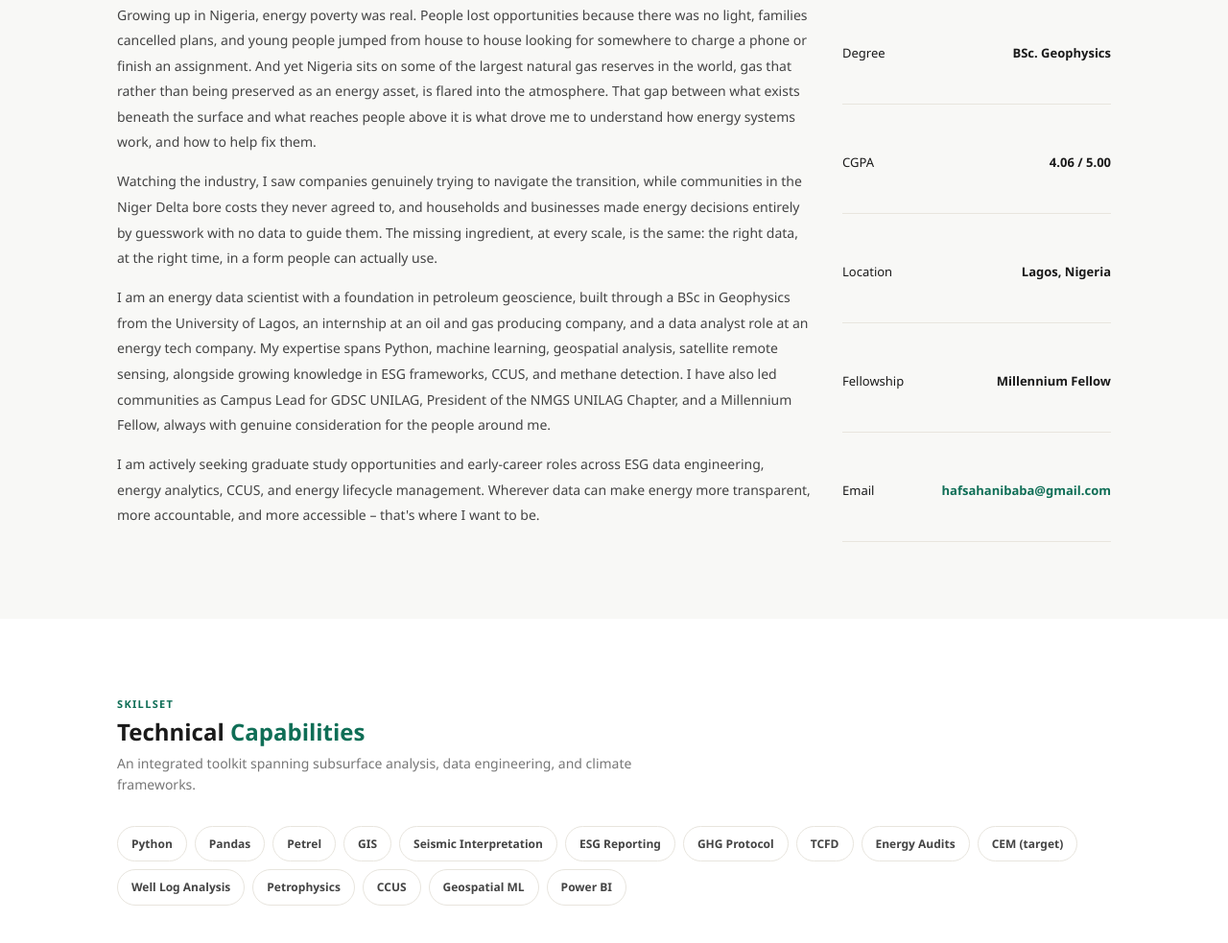
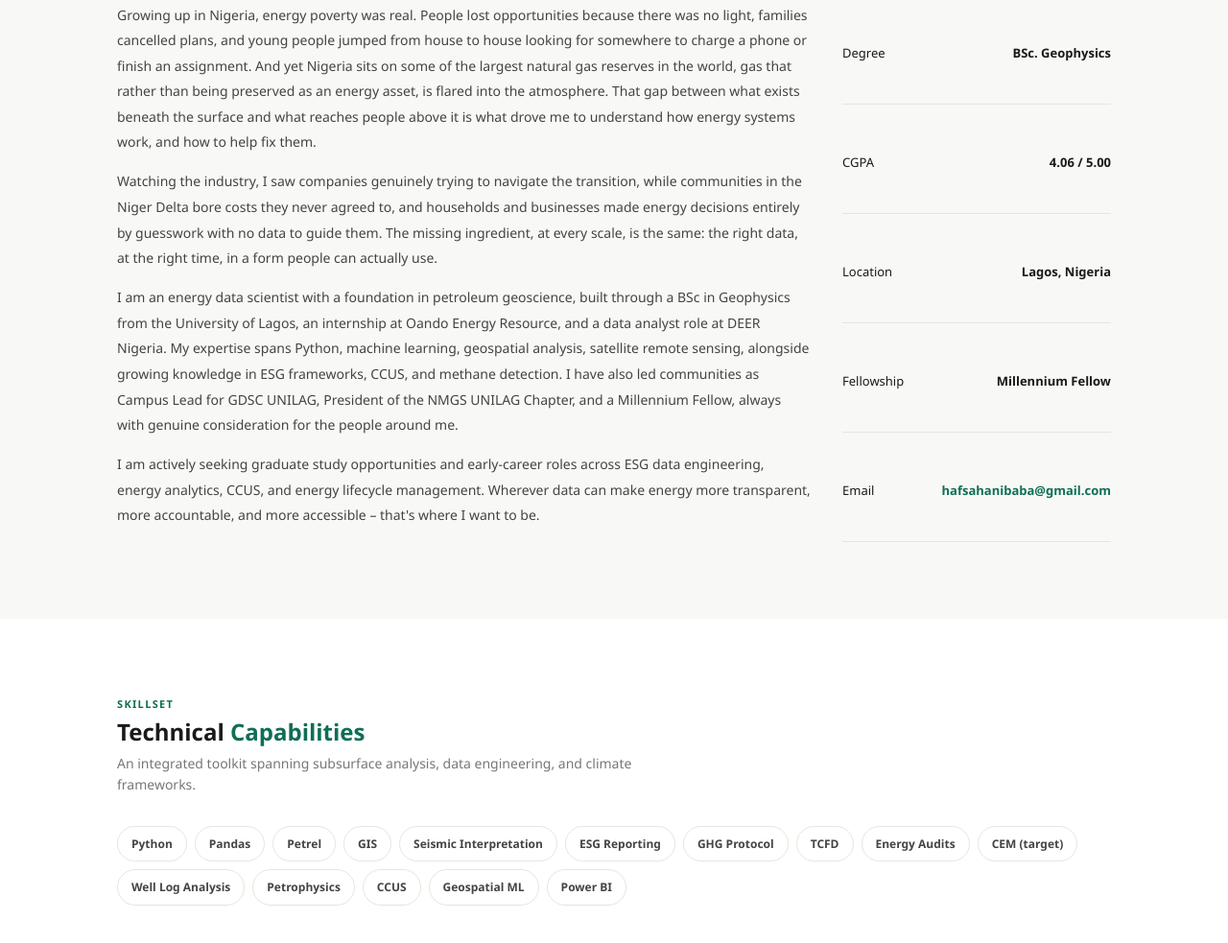
Before and after one commit to hafsah2020/myportfolio, a plain HTML site: page index.html in a window 1280 px wide. Shown: the part 1000-1983 px from the top of the page at 96% size. Drawn offline with nearby package versions, Linux system fonts and the light colour scheme.

Commit message:
Update index.html

```diff
--- a/index.html
+++ b/index.html
@@ -93,7 +93,7 @@
 <div class="about-body">
 <p>Growing up in Nigeria, energy poverty was real. People lost opportunities because there was no light, families cancelled plans, and young people jumped from house to house looking for somewhere to charge a phone or finish an assignment. And yet Nigeria sits on some of the largest natural gas reserves in the world, gas that rather than being preserved as an energy asset, is flared into the atmosphere. That gap between what exists beneath the surface and what reaches people above it is what drove me to understand how energy systems work, and how to help fix them.</p>
 <p>Watching the industry, I saw companies genuinely trying to navigate the transition, while communities in the Niger Delta bore costs they never agreed to, and households and businesses made energy decisions entirely by guesswork with no data to guide them. The missing ingredient, at every scale, is the same: the right data, at the right time, in a form people can actually use.</p>
-<p>I am an energy data scientist with a foundation in petroleum geoscience, built through a BSc in Geophysics from the University of Lagos, an internship at an oil and gas producing company, and a data analyst role at an energy tech company. My expertise spans Python, machine learning, geospatial analysis, satellite remote sensing, alongside growing knowledge in ESG frameworks, CCUS, and methane detection. I have also led communities as Campus Lead for GDSC UNILAG, President of the NMGS UNILAG Chapter, and a Millennium Fellow, always with genuine consideration for the people around me.</p>
+<p>I am an energy data scientist with a foundation in petroleum geoscience, built through a BSc in Geophysics from the University of Lagos, an internship at Oando Energy Resource, and a data analyst role at DEER Nigeria. My expertise spans Python, machine learning, geospatial analysis, satellite remote sensing, alongside growing knowledge in ESG frameworks, CCUS, and methane detection. I have also led communities as Campus Lead for GDSC UNILAG, President of the NMGS UNILAG Chapter, and a Millennium Fellow, always with genuine consideration for the people around me.</p>
 <p>I am actively seeking graduate study opportunities and early‑career roles across ESG data engineering, energy analytics, CCUS, and energy lifecycle management. Wherever data can make energy more transparent, more accountable, and more accessible – that's where I want to be.</p>
 </div>
 <div class="about-meta">
```
